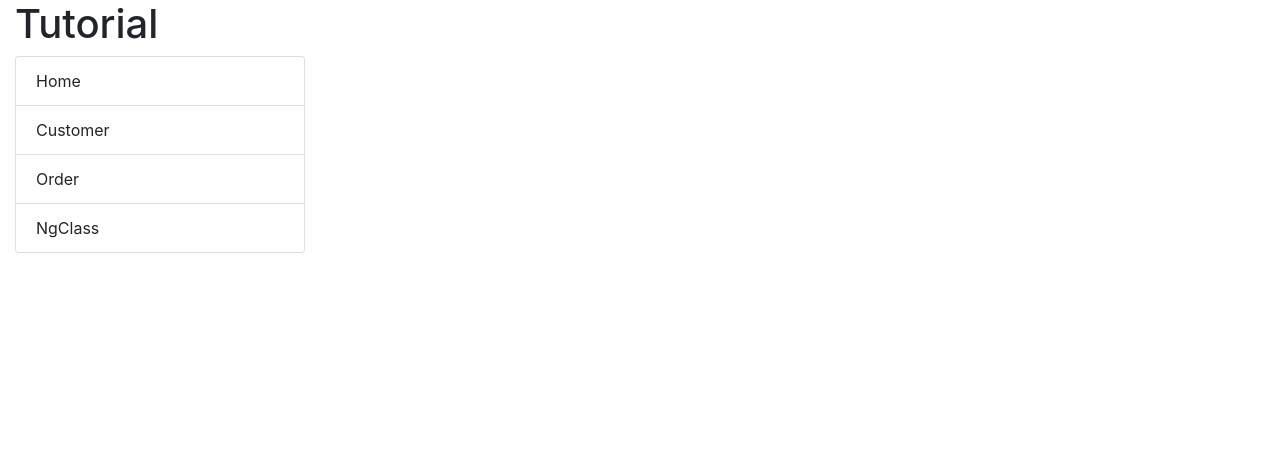
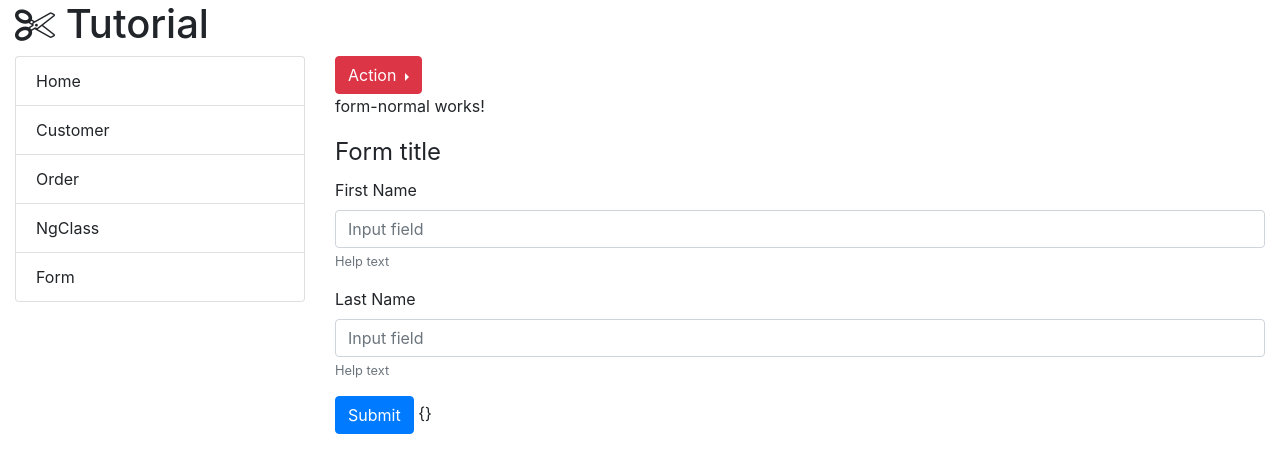
Before and after one commit to pokphoenix/angular-lazyload, an Angular app: page /form/normal in a window 1280 px wide. Before the commit this address led to /. Shown: the top 472 px of the page. Built offline with nearby package versions, Linux system fonts and the light colour scheme.

Commit message:
@add(pok) -form normal -make userModel for keep data in form

```diff
--- a/angular.json
+++ b/angular.json
@@ -24,9 +24,15 @@
               "src/assets"
             ],
             "styles": [
-              "src/styles.css"
+              "src/styles.css",
+              "./node_modules/bootstrap/dist/css/bootstrap.min.css",
+              "./node_modules/font-awesome/css/font-awesome.min.css"
             ],
-            "scripts": []
+            "scripts": [
+              "./node_modules/jquery/dist/jquery.min.js",
+              "./node_modules/popper.js/dist/umd/popper.min.js",
+              "./node_modules/bootstrap/dist/js/bootstrap.min.js"
+            ]
           },
           "configurations": {
             "production": {
--- a/package.json
+++ b/package.json
@@ -21,6 +21,8 @@
     "@angular/router": "~8.2.9",
     "bootstrap": "^4.3.1",
     "font-awesome": "^4.7.0",
+    "jquery": "^3.4.1",
+    "popper.js": "^1.15.0",
     "rxjs": "~6.4.0",
     "tslib": "^1.10.0",
     "zone.js": "~0.9.1"
--- a/src/app/app-routing.module.ts
+++ b/src/app/app-routing.module.ts
@@ -6,7 +6,8 @@ const routes: Routes = [
   {path:'',redirectTo:'customers',pathMatch:'full'},
   {path:'customers', loadChildren: 'src/app/modules/customers/customers.module#CustomersModule'},
   {path:'orders', loadChildren: 'src/app/modules/orders/orders.module#OrdersModule'},
-  {path:'ngclass', loadChildren: 'src/app/modules/ng-classes/ng-classes.module#NgClassesModule'}
+  {path:'ngclass', loadChildren: 'src/app/modules/ng-classes/ng-classes.module#NgClassesModule'},
+  {path:'form', loadChildren: 'src/app/modules/forms/forms.module#ModuleForms'},
 ];
 
 @NgModule({
--- a/src/app/app.component.html
+++ b/src/app/app.component.html
@@ -16,7 +16,10 @@ section.main{
 </style>
 
 <div class="container-fluid" >
-    <h1>{{title}}</h1>
+    <h1>
+        <i class="fa fa-scissors"></i>
+        {{title}}
+    </h1>
     <div class="row">
         <section class="col-md-3">
             <ul class="list-group">
@@ -24,6 +27,7 @@ section.main{
                 <li class="list-group-item" routerLink="/customers" >Customer</li>
                 <li class="list-group-item" routerLink="/orders">Order</li>
                 <li class="list-group-item" routerLink="/ngclass">NgClass</li>
+                <li class="list-group-item" routerLink="/form">Form</li>
             </ul>
         </section>
         <section class="col">
@@ -31,10 +35,4 @@ section.main{
         </section>
 
     </div>
-
-
-
-
-
-
 </div>
--- a/src/app/app.module.ts
+++ b/src/app/app.module.ts
@@ -3,6 +3,8 @@ import { NgModule } from '@angular/core';
 
 import { AppRoutingModule } from './app-routing.module';
 import { AppComponent } from './app.component';
+
+
 
 @NgModule({
   declarations: [
--- /dev/null
+++ b/src/app/modules/forms/components/form-normal/form-normal.component.html
@@ -0,0 +1,34 @@
+<div class="btn-group dropright">
+    <button type="button" class="btn btn-danger dropdown-toggle" data-toggle="dropdown" aria-haspopup="true" aria-expanded="false">
+        Action
+    </button>
+    <div class="dropdown-menu">
+        <a class="dropdown-item" routerLink="../normal" >Form normal</a>
+        <a class="dropdown-item" routerLink="../list">Form list</a>
+        <div class="dropdown-divider"></div>
+        <a class="dropdown-item" href="#">Separated link</a>
+    </div>
+</div>
+<p>form-normal works!</p>
+
+<form #form = "ngForm" (ngSubmit)="onSubmit(form.value)" >
+    <legend>Form title</legend>
+    <div class="form-group">
+        <label for="firstName">First Name</label>
+        <input type="text"
+            class="form-control" id="firstName"  name="firstName"
+            placeholder="Input field" [(ngModel)]="mForm.firstName">
+        <small id="helpId" class="form-text text-muted">Help text</small>
+    </div>
+
+    <div class="form-group">
+        <label for="lastName">Last Name</label>
+        <input type="text"
+            class="form-control" id="lastName"  name="lastName"
+            placeholder="Input field" [(ngModel)]="mForm.lastName">
+        <small id="helpId" class="form-text text-muted">Help text</small>
+    </div>
+
+    <button type="submit" class="btn btn-primary">Submit</button>
+    {{mForm | json }}
+</form>
--- /dev/null
+++ b/src/app/modules/forms/components/form-normal/form-normal.component.ts
@@ -0,0 +1,29 @@
+import { Component, OnInit } from '@angular/core';
+
+@Component({
+  selector: 'app-form-normal',
+  templateUrl: './form-normal.component.html',
+  styleUrls: ['./form-normal.component.css']
+})
+export class FormNormalComponent implements OnInit {
+
+  //mForm:any={};
+  mForm: UserModel = new UserModel();
+
+  constructor() { }
+
+  ngOnInit() {
+  }
+
+  onSubmit(formData){
+     window.alert(JSON.stringify(formData));
+  }
+
+}
+
+class UserModel{
+  firstName :String;
+  lastName :String;
+  email :String;
+  password:String;
+}
--- a/src/styles.css
+++ b/src/styles.css
@@ -1,3 +1 @@
 /* You can add global styles to this file, and also import other style files */
-@import "~bootstrap/dist/css/bootstrap.css";
-@import "~font-awesome/css/font-awesome.css";
```
Also changed, not shown: src/app/modules/forms/forms-routing.module.ts (added, +16 -0 lines), src/app/modules/forms/forms.module.ts (added, +16 -0 lines), src/app/modules/forms/components/form-normal/form-normal.component.css (added), 2 other files (tests, documents, lock files or other folders).
